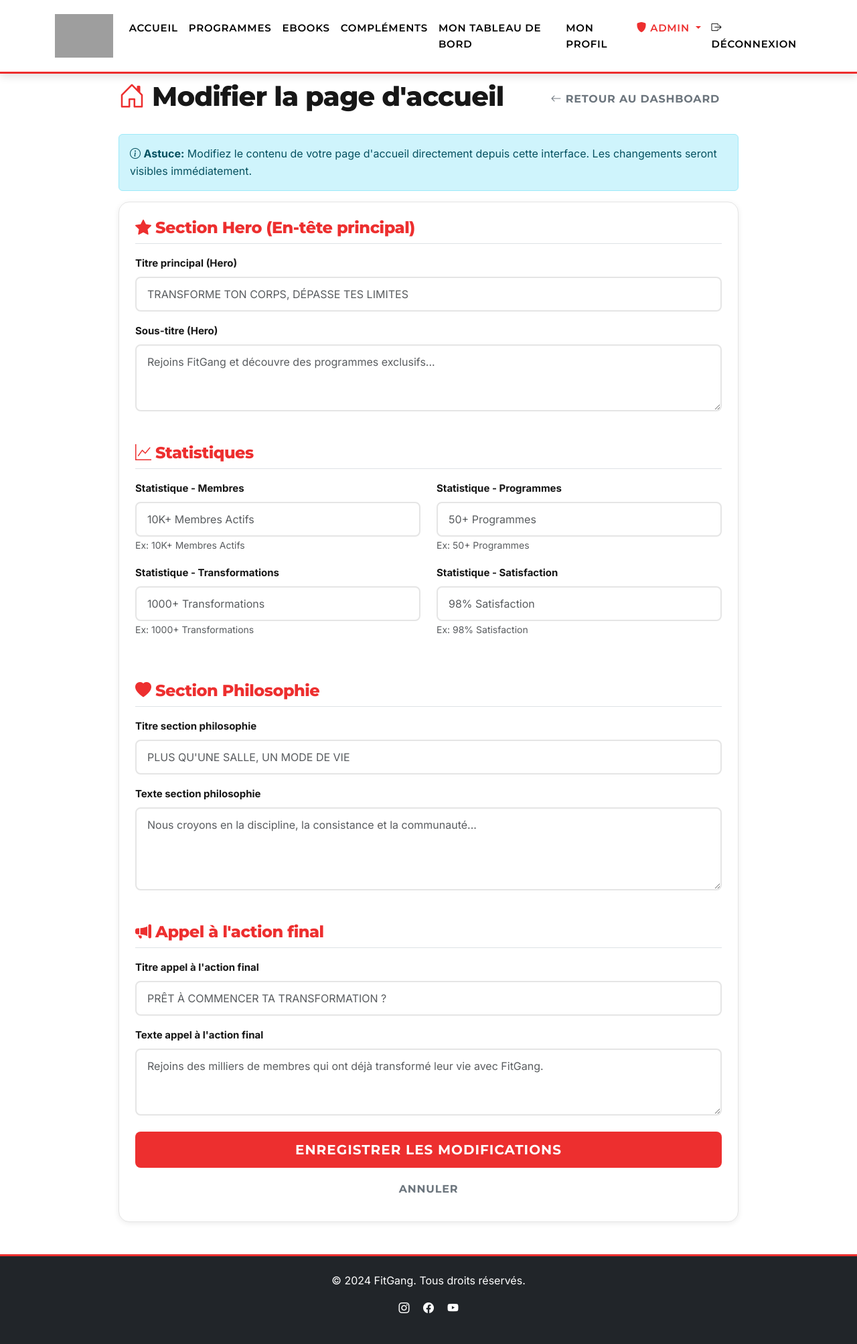
After one commit to max0067/fitgang, a Flask app: page /admin/homepage-content in a window 1280 px wide. The commit adds this page. Shown: the whole page at 67% size. Run offline with Flask 2, Linux system fonts and the light colour scheme; a user stored in the database is signed in; tables that the repository leaves empty hold one stand-in row (values such as "Sample post"); some libraries are stand-ins or nearby versions; grey boxes are pictures that could not be loaded.

Commit message:
Ajout interface admin pour modifier contenu de la page d'accueil
- Ajout modèle PageContent pour stocker le contenu éditable
- Création formulaire HomepageContentForm pour éditer les sections
- Nouvelle route /admin/homepage-content pour gérer le contenu
- Template admin_homepage_content.html avec formulaire complet
- Mise à jour de index.html pour utiliser contenu de la base de données
- Sections éditables: hero, stats, philosophie, CTA final
- Ajout de liens dans admin dashboard pour accéder facilement
- Migration avec valeurs par défaut pour tous les contenus
- Style CSS pour affichage des statistiques personnalisables

```diff
--- a/app/forms.py
+++ b/app/forms.py
@@ -136,3 +136,22 @@ class ComplementForm(FlaskForm):
     lien_achat = StringField('Lien d\'achat', validators=[Optional(), Length(max=500)])
     actif = BooleanField('Complément actif')
     submit = SubmitField('Enregistrer')
+
+
+class HomepageContentForm(FlaskForm):
+    """Formulaire d'édition du contenu de la page d'accueil"""
+    hero_titre = StringField('Titre principal (Hero)', validators=[DataRequired(), Length(max=200)])
+    hero_sous_titre = TextAreaField('Sous-titre (Hero)', validators=[DataRequired(), Length(max=500)])
+
+    stat_membres = StringField('Statistique - Membres', validators=[DataRequired(), Length(max=50)])
+    stat_programmes = StringField('Statistique - Programmes', validators=[DataRequired(), Length(max=50)])
+    stat_transformations = StringField('Statistique - Transformations', validators=[DataRequired(), Length(max=50)])
+    stat_satisfaction = StringField('Statistique - Satisfaction', validators=[DataRequired(), Length(max=50)])
+
+    philosophie_titre = StringField('Titre section philosophie', validators=[DataRequired(), Length(max=200)])
+    philosophie_texte = TextAreaField('Texte section philosophie', validators=[DataRequired(), Length(max=1000)])
+
+    cta_titre = StringField('Titre appel à l\'action final', validators=[DataRequired(), Length(max=200)])
+    cta_texte = TextAreaField('Texte appel à l\'action final', validators=[DataRequired(), Length(max=500)])
+
+    submit = SubmitField('Enregistrer les modifications')
--- a/app/routes.py
+++ b/app/routes.py
@@ -12,9 +12,9 @@ from werkzeug.security import generate_password_hash
 from werkzeug.utils import secure_filename
 from functools import wraps
 from app import db
-from app.models import User, Programme, Ebook, Achat, Progression, Photo, ProgrammeSeance, ProgrammeProgression, Complement, Newsletter
+from app.models import User, Programme, Ebook, Achat, Progression, Photo, ProgrammeSeance, ProgrammeProgression, Complement, Newsletter, PageContent
 from app.forms import (LoginForm, RegistrationForm, ProfileForm, ChangePasswordForm,
-                       ProgressionForm, ProgrammeForm, EbookForm, SeanceForm, ComplementForm)
+                       ProgressionForm, ProgrammeForm, EbookForm, SeanceForm, ComplementForm, HomepageContentForm)
 from app.email import send_welcome_email, send_purchase_confirmation_email, send_admin_notification_email
 
 # Créer le blueprint
@@ -63,7 +63,26 @@ def index():
     """Page d'accueil"""
     programmes = Programme.query.filter_by(actif=True).limit(3).all()
     ebooks = Ebook.query.filter_by(actif=True).limit(3).all()
-    return render_template('index.html', programmes=programmes, ebooks=ebooks)
+
+    # Charger le contenu personnalisable de la page
+    def get_content(section, default=''):
+        content = PageContent.query.filter_by(section=section).first()
+        return content.contenu if content else default
+
+    page_content = {
+        'hero_titre': get_content('hero_titre', 'TRANSFORME TON CORPS, DÉPASSE TES LIMITES'),
+        'hero_sous_titre': get_content('hero_sous_titre', 'Rejoins FitGang et découvre des programmes exclusifs pour atteindre tes objectifs fitness. Nutrition, entraînement, mindset : tout pour réussir ta transformation.'),
+        'stat_membres': get_content('stat_membres', '10K+ Membres Actifs'),
+        'stat_programmes': get_content('stat_programmes', '50+ Programmes'),
+        'stat_transformations': get_content('stat_transformations', '1000+ Transformations'),
+        'stat_satisfaction': get_content('stat_satisfaction', '98% Satisfaction'),
+        'philosophie_titre': get_content('philosophie_titre', 'PLUS QU\'UNE SALLE, UN MODE DE VIE'),
+        'philosophie_texte': get_content('philosophie_texte', 'Nous croyons en la discipline, la consistance et la communauté. Rejoins notre gang et transforme non seulement ton physique, mais aussi ton mindset. Ensemble, nous sommes plus forts.'),
+        'cta_titre': get_content('cta_titre', 'PRÊT À COMMENCER TA TRANSFORMATION ?'),
+        'cta_texte': get_content('cta_texte', 'Rejoins des milliers de membres qui ont déjà transformé leur vie avec FitGang.')
+    }
+
+    return render_template('index.html', programmes=programmes, ebooks=ebooks, page_content=page_content)
 
 
 @bp.route('/login', methods=['GET', 'POST'])
@@ -907,6 +926,76 @@ def admin_delete_complement(id):
     return redirect(url_for('main.admin_complements'))
 
 
+@bp.route('/admin/homepage-content', methods=['GET', 'POST'])
+@login_required
+@admin_required
+def admin_homepage_content():
+    """Gestion du contenu de la page d'accueil"""
+    form = HomepageContentForm()
+
+    if form.validate_on_submit():
+        # Mise à jour de chaque section
+        sections = {
+            'hero_titre': form.hero_titre.data,
+            'hero_sous_titre': form.hero_sous_titre.data,
+            'stat_membres': form.stat_membres.data,
+            'stat_programmes': form.stat_programmes.data,
+            'stat_transformations': form.stat_transformations.data,
+            'stat_satisfaction': form.stat_satisfaction.data,
+            'philosophie_titre': form.philosophie_titre.data,
+            'philosophie_texte': form.philosophie_texte.data,
+            'cta_titre': form.cta_titre.data,
+            'cta_texte': form.cta_texte.data
+        }
+
+        for section_key, contenu in sections.items():
+            page_content = PageContent.query.filter_by(section=section_key).first()
+            if page_content:
+                page_content.contenu = contenu
+                page_content.date_modification = datetime.utcnow()
+            else:
+                page_content = PageContent(section=section_key, contenu=contenu)
+                db.session.add(page_content)
+
+        db.session.commit()
+        flash('Le contenu de la page d\'accueil a été mis à jour avec succès!', 'success')
+        return redirect(url_for('main.admin_homepage_content'))
+
+    # Pré-remplir le formulaire avec les valeurs actuelles
+    if request.method == 'GET':
+        form.hero_titre.data = PageContent.query.filter_by(section='hero_titre').first()
+        form.hero_titre.data = form.hero_titre.data.contenu if form.hero_titre.data else ''
+
+        content = PageContent.query.filter_by(section='hero_sous_titre').first()
+        form.hero_sous_titre.data = content.contenu if content else ''
+
+        content = PageContent.query.filter_by(section='stat_membres').first()
+        form.stat_membres.data = content.contenu if content else ''
+
+        content = PageContent.query.filter_by(section='stat_programmes').first()
+        form.stat_programmes.data = content.contenu if content else ''
+
+        content = PageContent.query.filter_by(section='stat_transformations').first()
+        form.stat_transformations.data = content.contenu if content else ''
+
+        content = PageContent.query.filter_by(section='stat_satisfaction').first()
+        form.stat_satisfaction.data = content.contenu if content else ''
+
+        content = PageContent.query.filter_by(section='philosophie_titre').first()
+        form.philosophie_titre.data = content.contenu if content else ''
+
+        content = PageContent.query.filter_by(section='philosophie_texte').first()
+        form.philosophie_texte.data = content.contenu if content else ''
+
+        content = PageContent.query.filter_by(section='cta_titre').first()
+        form.cta_titre.data = content.contenu if content else ''
+
+        content = PageContent.query.filter_by(section='cta_texte').first()
+        form.cta_texte.data = content.contenu if content else ''
+
+    return render_template('admin_homepage_content.html', form=form)
+
+
 @bp.route('/admin/users')
 @login_required
 @admin_required
--- a/app/static/css/style.css
+++ b/app/static/css/style.css
@@ -242,6 +242,14 @@ h1, h2, h3, h4, h5, h6 {
     margin: 0;
 }
 
+.stat-full {
+    font-size: clamp(1.25rem, 3vw, 1.75rem);
+    font-weight: 700;
+    color: var(--gray-900);
+    text-transform: uppercase;
+    letter-spacing: 0.02em;
+}
+
 /* ===== SECTIONS MODERNES ===== */
 .section-modern {
     padding: 6rem 0;
--- a/app/templates/admin_dashboard.html
+++ b/app/templates/admin_dashboard.html
@@ -8,6 +8,9 @@
         <i class="bi bi-shield-fill text-warning"></i> Dashboard Administrateur
     </h1>
     <div class="btn-group">
+        <a href="{{ url_for('main.admin_homepage_content') }}" class="btn btn-outline-warning">
+            <i class="bi bi-house-door"></i> Accueil
+        </a>
         <a href="{{ url_for('main.admin_programmes') }}" class="btn btn-outline-danger">
             <i class="bi bi-collection"></i> Programmes
         </a>
@@ -261,6 +264,9 @@
             <div class="card-body">
                 <h5 class="card-title mb-3"><i class="bi bi-lightning-fill"></i> Actions Rapides</h5>
                 <div class="d-flex gap-2 flex-wrap">
+                    <a href="{{ url_for('main.admin_homepage_content') }}" class="btn btn-warning">
+                        <i class="bi bi-house-door"></i> Modifier la page d'accueil
+                    </a>
                     <a href="{{ url_for('main.admin_users') }}" class="btn btn-primary">
                         <i class="bi bi-people"></i> Gérer Utilisateurs
                     </a>
--- /dev/null
+++ b/app/templates/admin_homepage_content.html
@@ -0,0 +1,163 @@
+{% extends "base.html" %}
+
+{% block title %}Modifier la page d'accueil - FitGang Admin{% endblock %}
+
+{% block content %}
+<div class="row">
+    <div class="col-lg-10 mx-auto">
+        <div class="d-flex justify-content-between align-items-center mb-4">
+            <h1>
+                <i class="bi bi-house-door text-danger"></i> Modifier la page d'accueil
+            </h1>
+            <a href="{{ url_for('main.admin_dashboard') }}" class="btn btn-outline-secondary">
+                <i class="bi bi-arrow-left"></i> Retour au dashboard
+            </a>
+        </div>
+
+        <div class="alert alert-info">
+            <i class="bi bi-info-circle"></i> <strong>Astuce:</strong> Modifiez le contenu de votre page d'accueil directement depuis cette interface. Les changements seront visibles immédiatement.
+        </div>
+
+        <div class="card card-custom">
+            <div class="card-body p-4">
+                <form method="POST" action="">
+                    {{ form.hidden_tag() }}
+
+                    <!-- Section Hero -->
+                    <h4 class="text-danger border-bottom pb-2 mb-3">
+                        <i class="bi bi-star-fill"></i> Section Hero (En-tête principal)
+                    </h4>
+
+                    <div class="mb-3">
+                        {{ form.hero_titre.label(class="form-label fw-bold") }}
+                        {{ form.hero_titre(class="form-control form-control-lg", placeholder="TRANSFORME TON CORPS, DÉPASSE TES LIMITES") }}
+                        {% if form.hero_titre.errors %}
+                            {% for error in form.hero_titre.errors %}
+                                <div class="text-danger small">{{ error }}</div>
+                            {% endfor %}
+                        {% endif %}
+                    </div>
+
+                    <div class="mb-4">
+                        {{ form.hero_sous_titre.label(class="form-label fw-bold") }}
+                        {{ form.hero_sous_titre(class="form-control", rows="3", placeholder="Rejoins FitGang et découvre des programmes exclusifs...") }}
+                        {% if form.hero_sous_titre.errors %}
+                            {% for error in form.hero_sous_titre.errors %}
+                                <div class="text-danger small">{{ error }}</div>
+                            {% endfor %}
+                        {% endif %}
+                    </div>
+
+                    <!-- Section Statistiques -->
+                    <h4 class="text-danger border-bottom pb-2 mb-3 mt-5">
+                        <i class="bi bi-graph-up"></i> Statistiques
+                    </h4>
+
+                    <div class="row">
+                        <div class="col-md-6 mb-3">
+                            {{ form.stat_membres.label(class="form-label fw-bold") }}
+                            {{ form.stat_membres(class="form-control", placeholder="10K+ Membres Actifs") }}
+                            <small class="text-muted">Ex: 10K+ Membres Actifs</small>
+                            {% if form.stat_membres.errors %}
+                                {% for error in form.stat_membres.errors %}
+                                    <div class="text-danger small">{{ error }}</div>
+                                {% endfor %}
+                            {% endif %}
+                        </div>
+
+                        <div class="col-md-6 mb-3">
+                            {{ form.stat_programmes.label(class="form-label fw-bold") }}
+                            {{ form.stat_programmes(class="form-control", placeholder="50+ Programmes") }}
+                            <small class="text-muted">Ex: 50+ Programmes</small>
+                            {% if form.stat_programmes.errors %}
+                                {% for error in form.stat_programmes.errors %}
+                                    <div class="text-danger small">{{ error }}</div>
+                                {% endfor %}
+                            {% endif %}
+                        </div>
+                    </div>
+
+                    <div class="row">
+                        <div class="col-md-6 mb-3">
+                            {{ form.stat_transformations.label(class="form-label fw-bold") }}
+                            {{ form.stat_transformations(class="form-control", placeholder="1000+ Transformations") }}
+                            <small class="text-muted">Ex: 1000+ Transformations</small>
+                            {% if form.stat_transformations.errors %}
+                                {% for error in form.stat_transformations.errors %}
+                                    <div class="text-danger small">{{ error }}</div>
+                                {% endfor %}
+                            {% endif %}
+                        </div>
+
+                        <div class="col-md-6 mb-3">
+                            {{ form.stat_satisfaction.label(class="form-label fw-bold") }}
+                            {{ form.stat_satisfaction(class="form-control", placeholder="98% Satisfaction") }}
+                            <small class="text-muted">Ex: 98% Satisfaction</small>
+                            {% if form.stat_satisfaction.errors %}
+                                {% for error in form.stat_satisfaction.errors %}
+                                    <div class="text-danger small">{{ error }}</div>
+                                {% endfor %}
+                            {% endif %}
+                        </div>
+                    </div>
+
+                    <!-- Section Philosophie -->
+                    <h4 class="text-danger border-bottom pb-2 mb-3 mt-5">
+                        <i class="bi bi-heart-fill"></i> Section Philosophie
+                    </h4>
+
+                    <div class="mb-3">
+                        {{ form.philosophie_titre.label(class="form-label fw-bold") }}
+                        {{ form.philosophie_titre(class="form-control", placeholder="PLUS QU'UNE SALLE, UN MODE DE VIE") }}
+                        {% if form.philosophie_titre.errors %}
+                            {% for error in form.philosophie_titre.errors %}
+                                <div class="text-danger small">{{ error }}</div>
+                            {% endfor %}
+                        {% endif %}
+                    </div>
+
+                    <div class="mb-4">
+                        {{ form.philosophie_texte.label(class="form-label fw-bold") }}
+                        {{ form.philosophie_texte(class="form-control", rows="4", placeholder="Nous croyons en la discipline, la consistance et la communauté...") }}
+                        {% if form.philosophie_texte.errors %}
+                            {% for error in form.philosophie_texte.errors %}
+                                <div class="text-danger small">{{ error }}</div>
+                            {% endfor %}
+                        {% endif %}
+                    </div>
+
+                    <!-- Section Call-to-Action -->
+                    <h4 class="text-danger border-bottom pb-2 mb-3 mt-5">
+                        <i class="bi bi-megaphone-fill"></i> Appel à l'action final
+                    </h4>
+
+                    <div class="mb-3">
+                        {{ form.cta_titre.label(class="form-label fw-bold") }}
+                        {{ form.cta_titre(class="form-control", placeholder="PRÊT À COMMENCER TA TRANSFORMATION ?") }}
+                        {% if form.cta_titre.errors %}
+                            {% for error in form.cta_titre.errors %}
+                                <div class="text-danger small">{{ error }}</div>
+                            {% endfor %}
+                        {% endif %}
+                    </div>
+
+                    <div class="mb-4">
+                        {{ form.cta_texte.label(class="form-label fw-bold") }}
+                        {{ form.cta_texte(class="form-control", rows="3", placeholder="Rejoins des milliers de membres qui ont déjà transformé leur vie avec FitGang.") }}
+                        {% if form.cta_texte.errors %}
+                            {% for error in form.cta_texte.errors %}
+                                <div class="text-danger small">{{ error }}</div>
+                            {% endfor %}
+                        {% endif %}
+                    </div>
+
+                    <div class="d-grid gap-2 mt-4">
+                        {{ form.submit(class="btn btn-danger btn-lg") }}
+                        <a href="{{ url_for('main.admin_dashboard') }}" class="btn btn-outline-secondary">Annuler</a>
+                    </div>
+                </form>
+            </div>
+        </div>
+    </div>
+</div>
+{% endblock %}
--- a/app/templates/base.html
+++ b/app/templates/base.html
@@ -10,7 +10,7 @@
     <!-- Bootstrap Icons -->
     <link rel="stylesheet" href="https://cdn.jsdelivr.net/npm/bootstrap-icons@1.11.0/font/bootstrap-icons.css">
     <!-- Custom CSS -->
-    <link rel="stylesheet" href="{{ url_for('static', filename='css/style.css') }}?v=2025111112">
+    <link rel="stylesheet" href="{{ url_for('static', filename='css/style.css') }}?v=2025111113">
 
     {% block extra_css %}{% endblock %}
 </head>
```
Also changed, not shown: app/models.py (+16 -0 lines), app/templates/index.html (+10 -26 lines), migrations/versions/20251111_add_page_content.py (added, +118 -0 lines).
